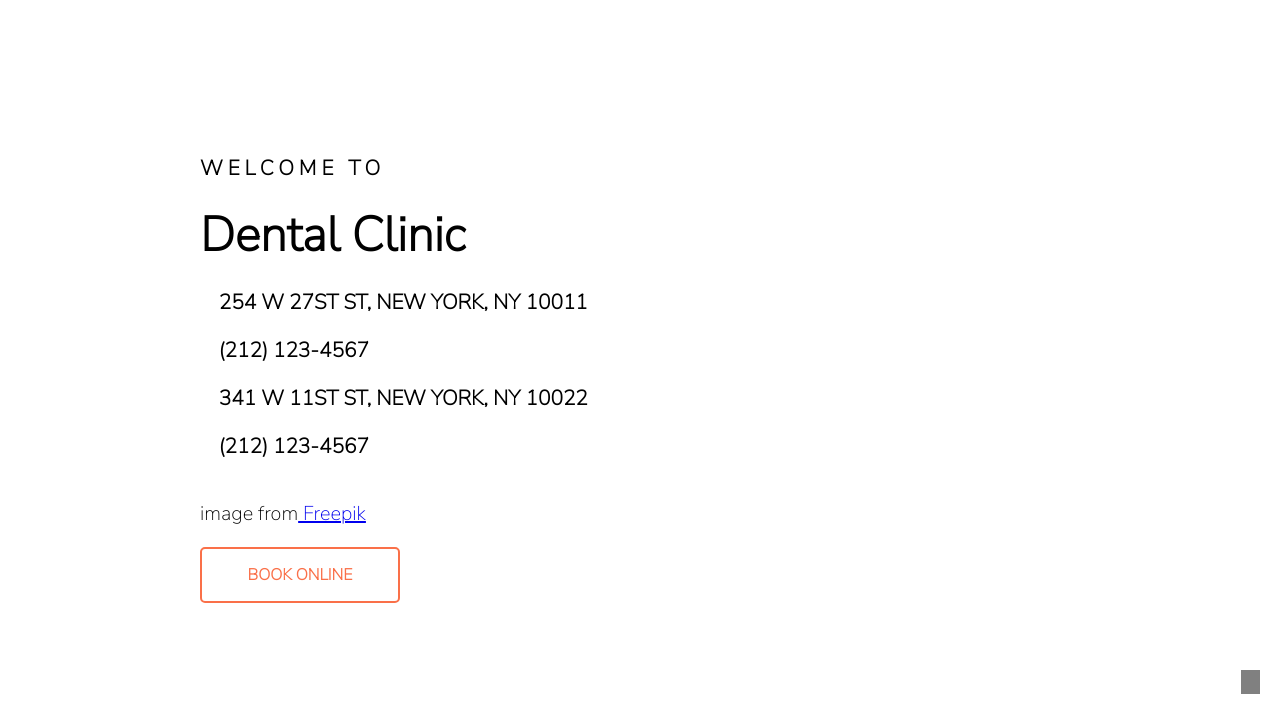
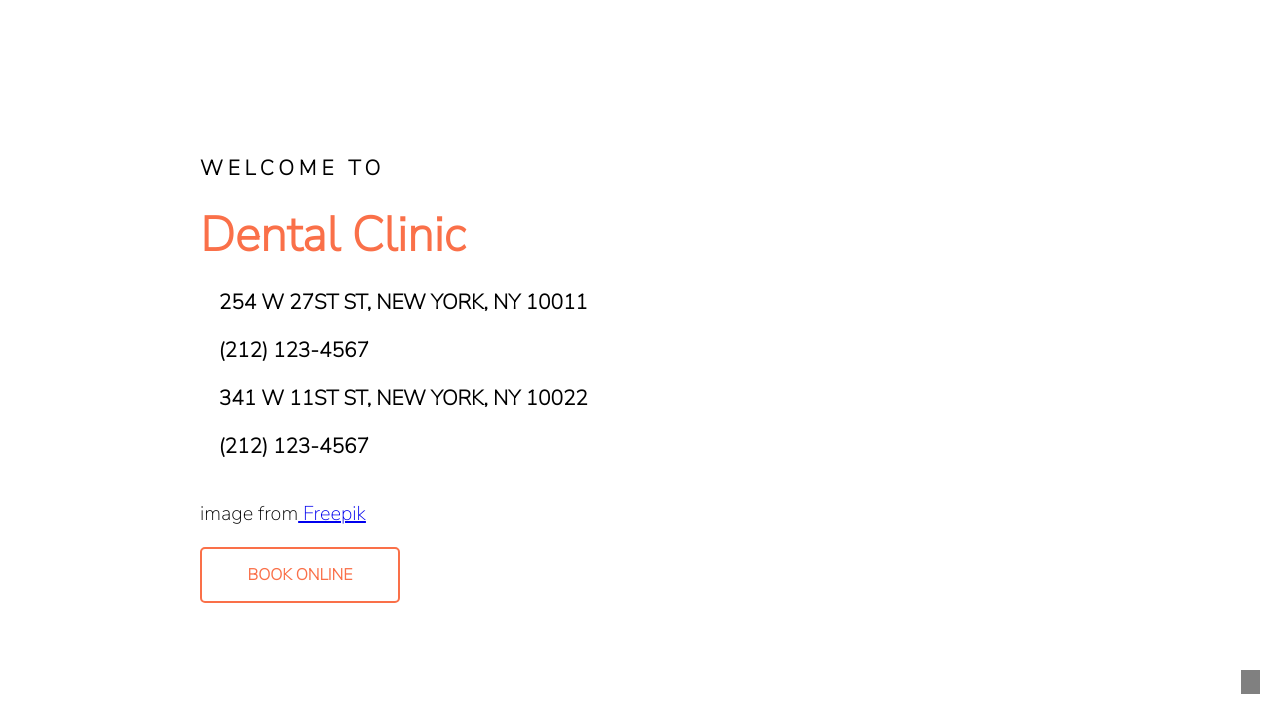
Before and after one commit to Dijana4/kodiraonica-dentist-web, a plain HTML site: page index.html in a window 1280 px wide. Shown: the part 86-800 px from the top of the page. Drawn offline with Linux system fonts and the light colour scheme.

Commit message:
changed title colour

```diff
--- a/styles.css
+++ b/styles.css
@@ -479,3 +479,7 @@ footer {
     padding: 50px;
     font-size: 15px;
 }
+
+div.information > h1 {
+    color: #FA7049;
+}
```
